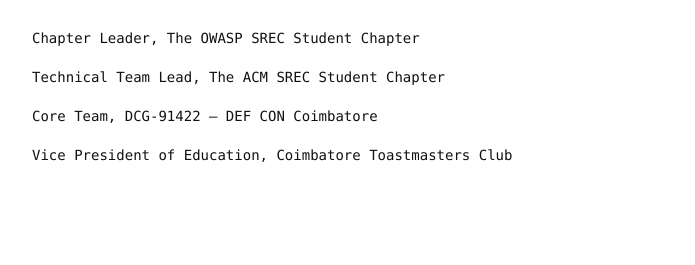
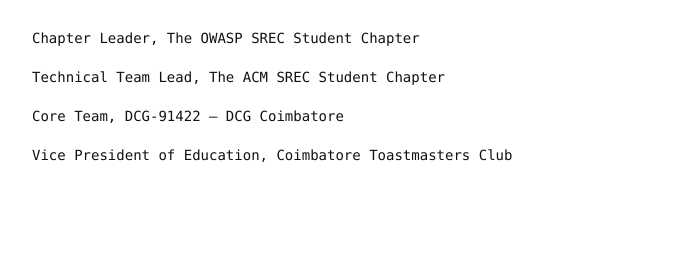
Before and after one commit to shreyanth-sureshkrishnaa/personal-site, a Jekyll site: the page built from index.html, in a window 1280 px wide. Shown: the part 697-962 px from the top of the page, without its empty margins (292-987 px from the left). Built offline with Jekyll 4.4.1, drawn with Linux system fonts in a browser that asks for light colours.

Commit message:
name fix

```diff
--- a/index.html
+++ b/index.html
@@ -31,5 +31,5 @@
 
 <p>Chapter Leader, The OWASP SREC Student Chapter</p>
 <p>Technical Team Lead, The ACM SREC Student Chapter</p>
-<p>Core Team, DCG-91422 — DEF CON Coimbatore</p>
+<p>Core Team, DCG-91422 — DCG Coimbatore</p>
 <p>Vice President of Education, Coimbatore Toastmasters Club</p>
```
